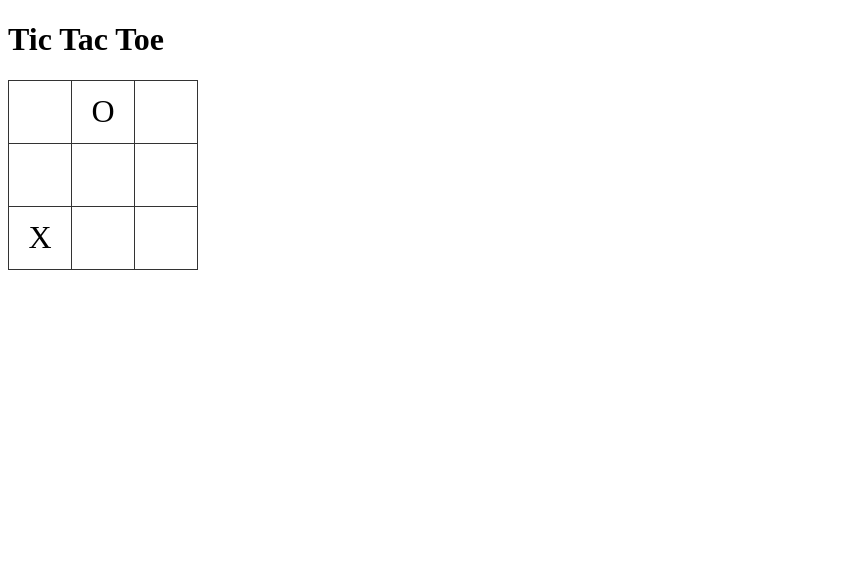
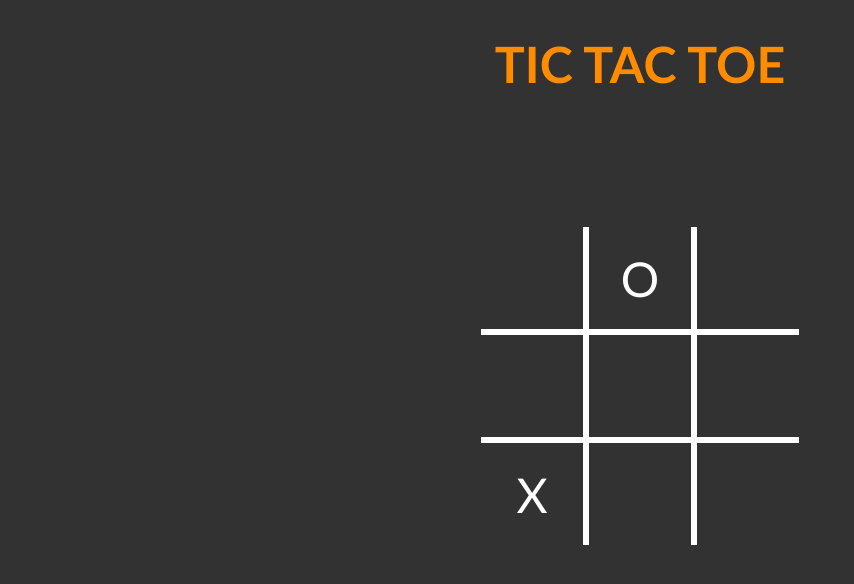
Before and after one commit to AlexanderKiefer77/Tic-Tac-Toe---Prompt-Engineering, a plain HTML site: page index.html in a window 1280 px wide. Shown: the whole page, without its empty margins (0-854 px from the left). Drawn offline with Linux system fonts and the light colour scheme.

Commit message:
style playing field

```diff
--- a/index.html
+++ b/index.html
@@ -1,5 +1,6 @@
 <!DOCTYPE html>
 <html lang="de">
+
 <head>
     <meta charset="UTF-8">
     <meta name="viewport" content="width=device-width, initial-scale=1.0">
@@ -7,14 +8,15 @@
 
     <link rel="stylesheet" href="style.css">
 </head>
+
 <body onload="init()">
-    <h1>Tic Tac Toe</h1>
+    <h1>TIC  TAC  TOE</h1>
 
-
-   <div id="content"></div>
+    <div id="content"></div>
 
 
 
     <script src="script.js"></script>
 </body>
+
 </html>
--- a/style.css
+++ b/style.css
@@ -1,15 +1,56 @@
+/* http://127.0.0.1:5500/img/TicTacToe%20Mockup.JPG
+    zeigt die Idee des Layouts im Browser */
 
-table {
-  border-collapse: collapse;
-  margin: 20px 0;
+
+/* Gesamte Seite */
+body {
+    background-color: #323232;
+    color: darkorange;
+    font-family: 'Gill Sans', 'Gill Sans MT', Calibri, 'Trebuchet MS', sans-serif;
+    margin: 0;
+    display: flex;
+    flex-direction: column;
+    align-items: center;
+    justify-content: flex-start;
+    min-height: 100vh;
 }
 
+h1 {
+    font-size: 50px;
+}
+
+/* Tabelle */
+table {
+    border-collapse: collapse;
+    /* Wichtig für innere Linien */
+    margin-top: 100px;
+}
+
+/* Zellen */
 td {
-  width: 60px;
-  height: 60px;
-  text-align: center;
-  vertical-align: middle;
-  font-size: 2em;
-  border: 1px solid #333;
-  cursor: pointer;
+    width: 100px;
+    height: 100px;
+    text-align: center;
+    vertical-align: middle;
+    font-size: 3em;
+    color: white;
+    border: 6px solid white;
+    cursor: pointer;
 }
+
+/* Nur innere Linien sichtbar machen */
+td:first-child {
+    border-left: none;
+}
+
+td:last-child {
+    border-right: none;
+}
+
+tr:first-child td {
+    border-top: none;
+}
+
+tr:last-child td {
+    border-bottom: none;
+}
```
